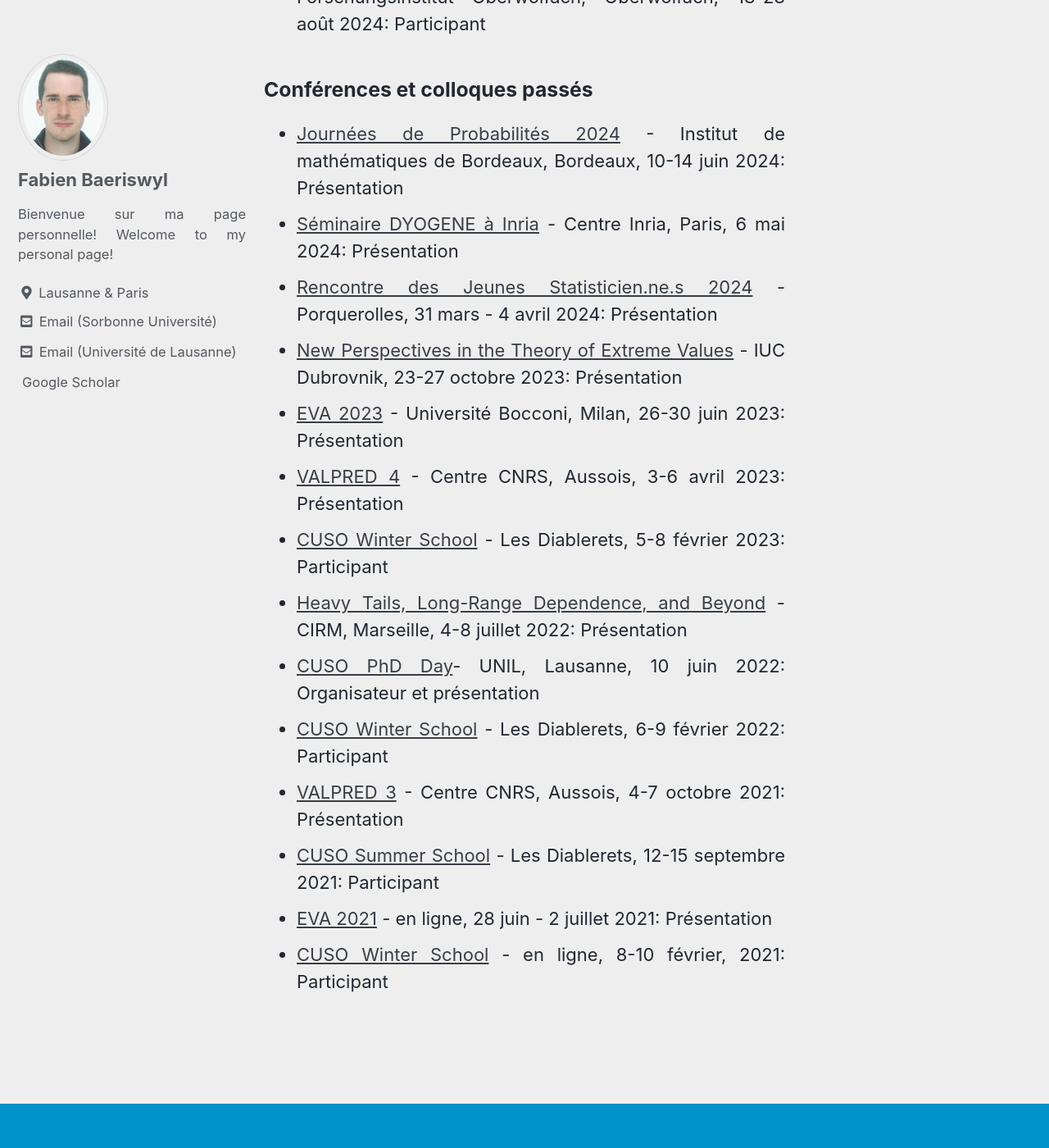
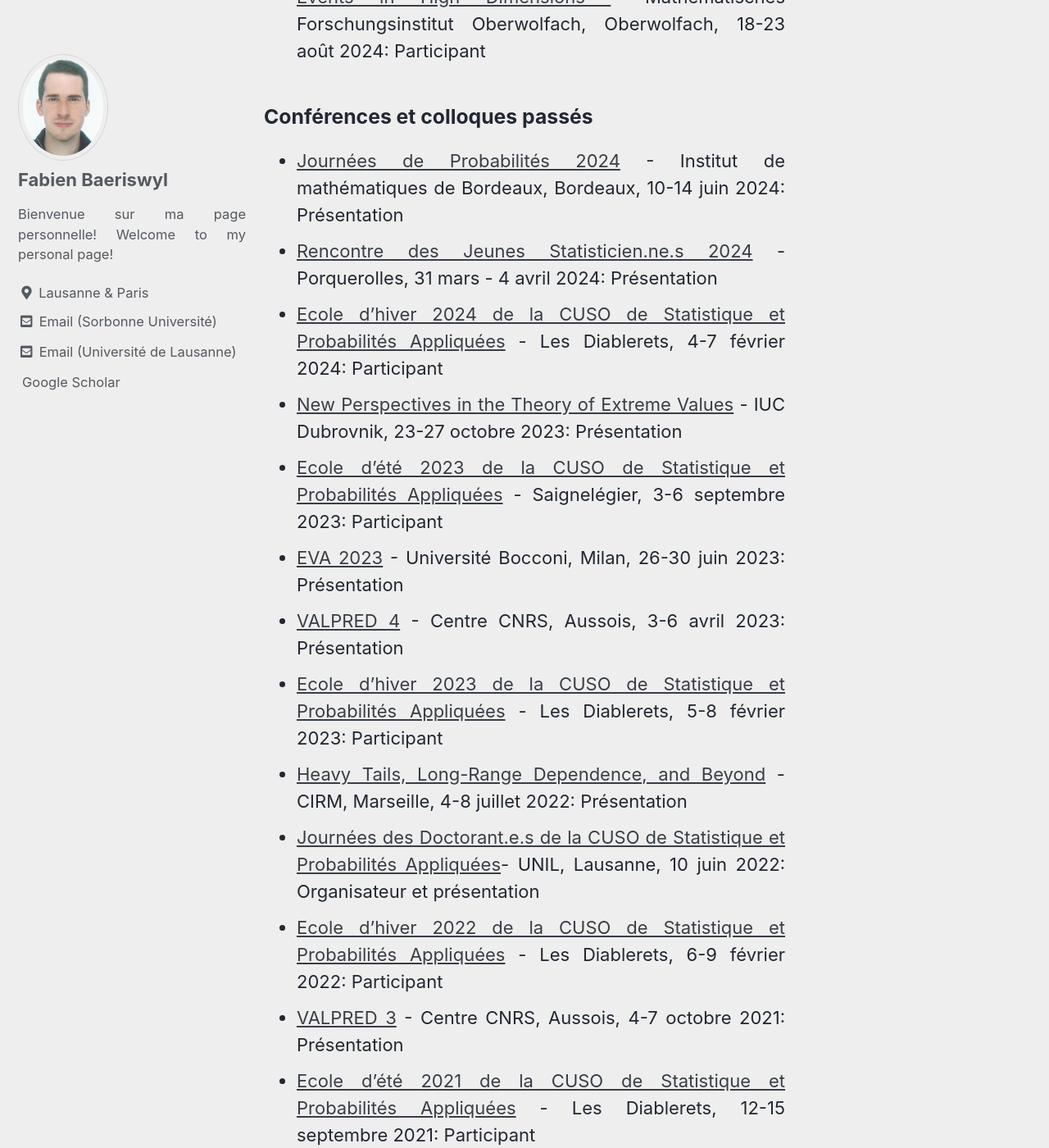
Before and after one commit to hplaninic/hrvoje.planinic.github.io, a Jekyll site: the page built from _pages/conf.md, in a window 1280 px wide and 1400 px high, scrolled down 729 px. Shown: the whole window at 82% size. Built offline with Jekyll 4.4.1, drawn with Linux system fonts in a browser that asks for light colours; cached includes are drawn as plain includes; emoji names are drawn with the system emoji font; a style sheet for code colours, icons or effects is not loaded; some of the changed text lies outside the part shown.

Commit message:
Update conf.md

```diff
--- a/_pages/conf.md
+++ b/_pages/conf.md
@@ -11,22 +11,23 @@ author_profile: true
 - [VALPRED 5](http://wintenberger.fr/VALPRED.html) - Centre CNRS, Aussois, 16 - 19 décembre 2024: Présentation
 - [Congrès des Jeunes Chercheur.e.s en Mathématiques Appliquées](https://cjc-ma2024.sciencesconf.org/?lang=fr) - ENS Lyon, Lyon, 28-30 octobre 2024: Participant
 - [Séminaire Hawkes](https://sites.google.com/site/charlottedionblanc/home/resarch/emergence-hawkes) - Sorbonne Université, Paris, 15 octobre 2024: Présentation
-- [CUSO Summer School](https://statistique.cuso.ch/?id=2688&tx_displaycontroller[showUid]=7108) - Anzère, 1-4 septembre 2024: Participant
+- [Ecole d'été 2024 de la CUSO de Statistique et Probabilités Appliquées](https://statistique.cuso.ch/?id=2688&tx_displaycontroller[showUid]=7108) - Anzère, 1-4 septembre 2024: Participant
 - [Mathematics, Statistics, and Geometry of Extreme Events in High Dimensions
 ](https://www.mfo.de/occasion/2434/www_view) - Mathematisches Forschungsinstitut Oberwolfach, Oberwolfach, 18-23 août 2024: Participant
 
 ### Conférences et colloques passés
 - [Journées de Probabilités 2024](https://indico.math.cnrs.fr/event/11353/overview) - Institut de mathématiques de Bordeaux, Bordeaux, 10-14 juin 2024: Présentation
-- [Séminaire DYOGENE à Inria](https://www.di.ens.fr/dyogene/index.html) - Centre Inria, Paris, 6 mai 2024: Présentation
 - [Rencontre des Jeunes Statisticien.ne.s 2024](https://rjs2024.sciencesconf.org) - Porquerolles, 31 mars - 4 avril 2024: Présentation
+- [Ecole d'hiver 2024 de la CUSO de Statistique et Probabilités Appliquées](https://statistique.cuso.ch/?id=2688&tx_displaycontroller[showUid]=7109) - Les Diablerets, 4-7 février 2024: Participant
 - [New Perspectives in the Theory of Extreme Values](https://web.math.pmf.unizg.hr/paagrv/dubrovnik-meeting-2023) - IUC Dubrovnik, 23-27 octobre 2023: Présentation
+- [Ecole d'été 2023 de la CUSO de Statistique et Probabilités Appliquées](https://statistique.cuso.ch/?id=2688&tx_displaycontroller[showUid]=6523) - Saignelégier, 3-6 septembre 2023: Participant
 - [EVA 2023](https://dec.unibocconi.eu/research/extreme-value-analysis-eva-2023) - Université Bocconi, Milan, 26-30 juin 2023: Présentation
 - [VALPRED 4](https://wintenberger.fr/VALPRED.html) - Centre CNRS, Aussois, 3-6 avril 2023: Présentation
-- [CUSO Winter School](https://statistique.cuso.ch/?id=2688&tx_displaycontroller[showUid]=6524) - Les Diablerets, 5-8 février 2023: Participant
+- [Ecole d'hiver 2023 de la CUSO de Statistique et Probabilités Appliquées](https://statistique.cuso.ch/?id=2688&tx_displaycontroller[showUid]=6524) - Les Diablerets, 5-8 février 2023: Participant
 - [Heavy Tails, Long-Range Dependence, and Beyond](https://conferences.cirm-math.fr/2633.html) - CIRM, Marseille, 4-8 juillet 2022: Présentation
-- [CUSO PhD Day](https://statistique.cuso.ch/?id=2688&tx_displaycontroller[showUid]=6254)- UNIL, Lausanne, 10 juin 2022: Organisateur et présentation
-- [CUSO Winter School](https://statistique.cuso.ch/?id=2688&tx_displaycontroller[showUid]=6252) - Les Diablerets, 6-9 février 2022: Participant
+- [Journées des Doctorant.e.s de la CUSO de Statistique et Probabilités Appliquées](https://statistique.cuso.ch/?id=2688&tx_displaycontroller[showUid]=6254)- UNIL, Lausanne, 10 juin 2022: Organisateur et présentation
+- [Ecole d'hiver 2022 de la CUSO de Statistique et Probabilités Appliquées](https://statistique.cuso.ch/?id=2688&tx_displaycontroller[showUid]=6252) - Les Diablerets, 6-9 février 2022: Participant
 - [VALPRED 3](http://wintenberger.fr/VALPRED.html) - Centre CNRS, Aussois, 4-7 octobre 2021: Présentation
-- [CUSO Summer School](https://statistique.cuso.ch/?id=2688&tx_displaycontroller[showUid]=5459) - Les Diablerets, 12-15 septembre 2021: Participant
+- [Ecole d'été 2021 de la CUSO de Statistique et Probabilités Appliquées](https://statistique.cuso.ch/?id=2688&tx_displaycontroller[showUid]=5459) - Les Diablerets, 12-15 septembre 2021: Participant
 - [EVA 2021](https://www.maths.ed.ac.uk/school-of-mathematics/eva-2021/program) - en ligne, 28 juin - 2 juillet 2021: Présentation
-- [CUSO Winter School](https://statistique.cuso.ch/?id=2688&tx_displaycontroller[showUid]=5460) - en ligne, 8-10 février, 2021: Participant
+- [Ecole d'hiver 2021 de la CUSO de Statistique et Probabilités Appliquées](https://statistique.cuso.ch/?id=2688&tx_displaycontroller[showUid]=5460) - en ligne, 8-10 février, 2021: Participant
```
